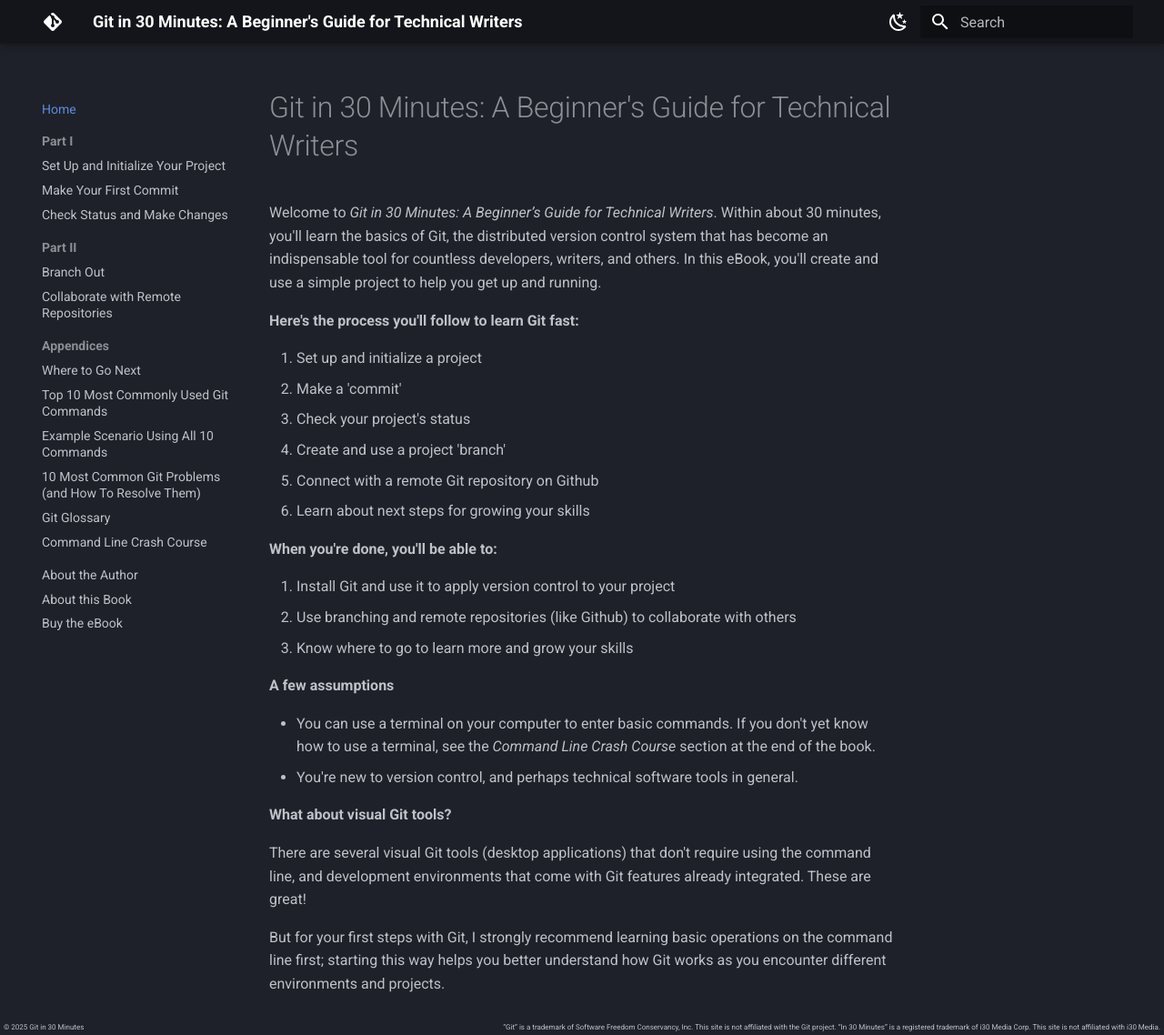
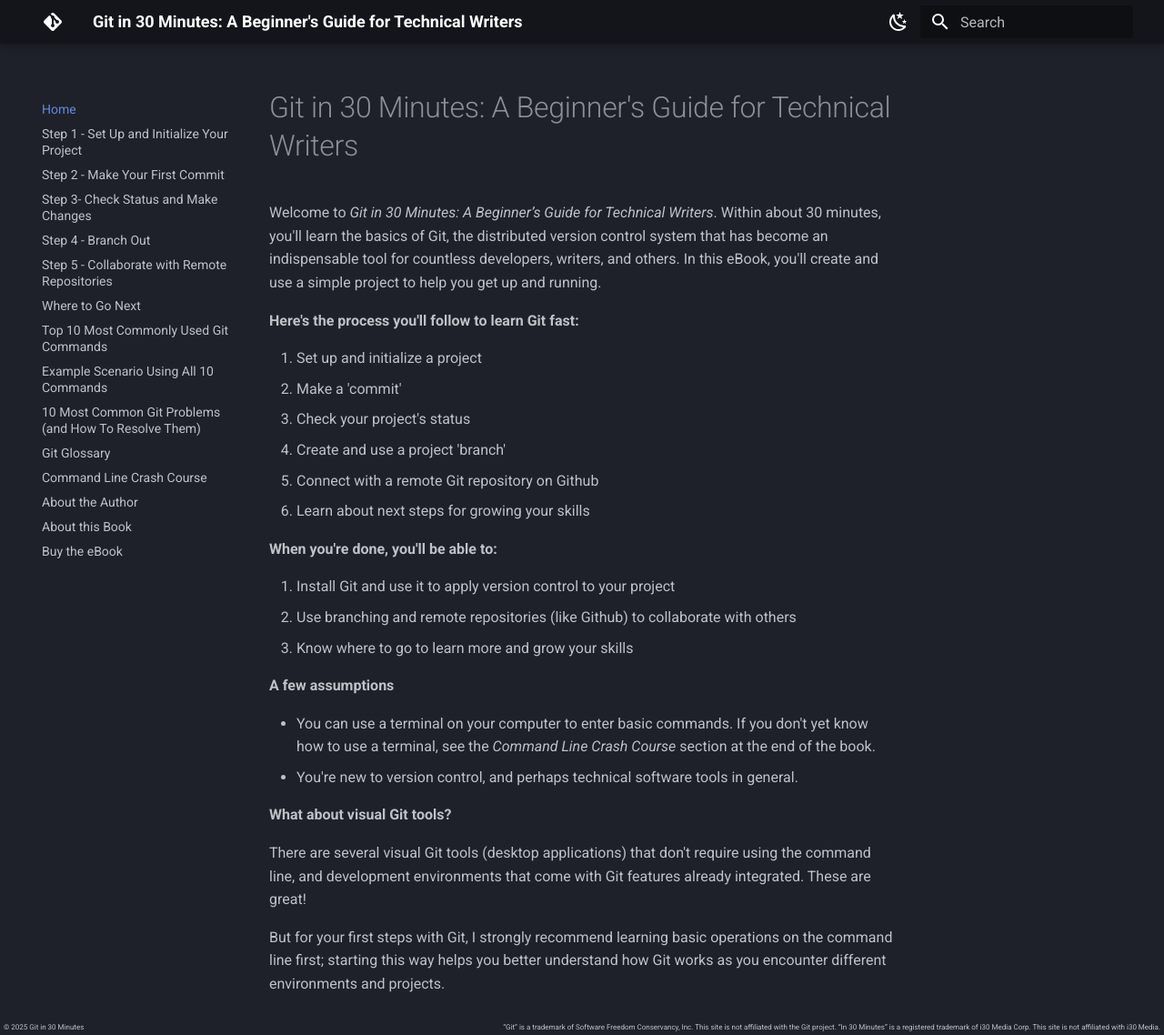
Before and after one commit to thinkhuman/git30minutes, an MkDocs documentation site: the page built from docs/index.md, in a window 1280 px wide and 1138 px high. Shown: the whole window at 91% size. Built offline with MkDocs 1.6.1 and Material for MkDocs 9.7.7, drawn with Linux system fonts in a browser that asks for light colours.

Commit message:
Flatten menu navigation

```diff
--- a/mkdocs.yml
+++ b/mkdocs.yml
@@ -42,20 +42,17 @@ markdown_extensions:
     pygments_lang_class: true
 nav:
 - Home: index.md
-- Part I:
-  - Set Up and Initialize Your Project: 01-setup.md
-  - Make Your First Commit: 02-first-commit.md
-  - Check Status and Make Changes: 03-status.md
-- Part II:
-  - Branch Out: 04-branching.md
-  - Collaborate with Remote Repositories: 05-remotes.md
-- Appendices:
-  - Where to Go Next: A1-resources.md
-  - Top 10 Most Commonly Used Git Commands: A2-top10.md
-  - Example Scenario Using All 10 Commands: A3-example.md
-  - 10 Most Common Git Problems (and How To Resolve Them): A4-problems.md
-  - Git Glossary: A5-glossary.md
-  - Command Line Crash Course: A6-cli.md
+- Step 1 - Set Up and Initialize Your Project: 01-setup.md
+- Step 2 - Make Your First Commit: 02-first-commit.md
+- Step 3- Check Status and Make Changes: 03-status.md
+- Step 4 - Branch Out: 04-branching.md
+- Step 5 - Collaborate with Remote Repositories: 05-remotes.md
+- Where to Go Next: A1-resources.md
+- Top 10 Most Commonly Used Git Commands: A2-top10.md
+- Example Scenario Using All 10 Commands: A3-example.md
+- 10 Most Common Git Problems (and How To Resolve Them): A4-problems.md
+- Git Glossary: A5-glossary.md
+- Command Line Crash Course: A6-cli.md
 - About the Author: A7-about.md
 - About this Book: thisbook.md
 - Buy the eBook: buy.md
```
